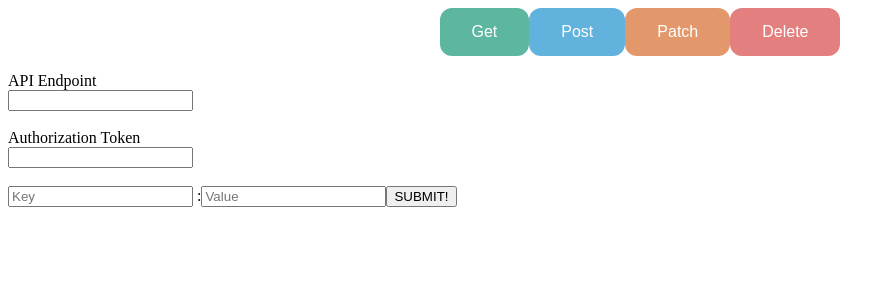
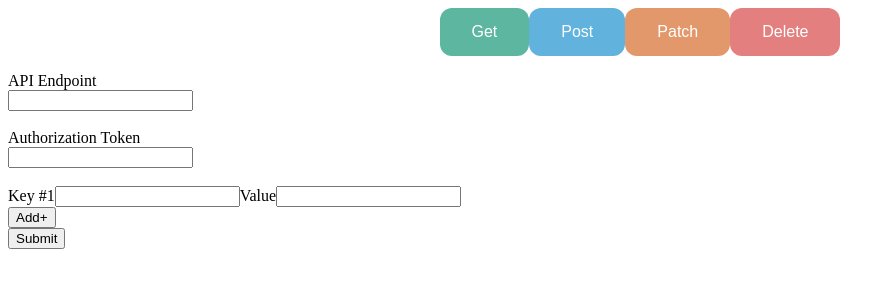
Before and after one commit to bitly/winterns2020, a React app: page / in a window 1280 px wide. Both pictures are taken after a click on the button "Get". Shown: the top 300 px of the page, without its empty margins (0-895 px from the left). Built offline with nearby package versions, Linux system fonts and the light colour scheme; the HTML template or start-up script is replaced by a standard one.

Commit message:
functional add button

```diff
--- a/src/Form.jsx
+++ b/src/Form.jsx
@@ -1,6 +1,7 @@
 import React from 'react';
 import ReactDOM from 'react-dom';
 import './index.css';
+import KVInputs from "./KVInputs.jsx";
 
 export default class Form extends React.Component {
  constructor(props) {
@@ -8,21 +9,38 @@ export default class Form extends React.Component {
     this.state = {
         authToken: ' ',
         apiEndpoint: '',
-        key: '',
-        value: '',
+        newKeyVal: [{key:"", value:""}],
     };
     this.handleChange = this.handleChange.bind(this);
+    this.handleSubmit = this.handleSubmit.bind(this);
+    this.handleKeyValueChange - this.handleKeyValueChange.bind(this);
   }
 
   handleChange(event) {
-    this.setState({ [event.target.name]: event.target.value }
-        )};
+     this.setState({ [event.target.name]: event.target.value })
+}
+
+addKeyVal = (event) => {
+    console.log("WE CLICKED THE ADD BUTTON")
+    this.setState((prevState) => ({
+      newKeyVal: [...prevState.newKeyVal, {key:"", value:""}],
+    }));
+}
+
+ handleSubmit(event) {
+    alert('Form Submitted');
+    event.preventDefault();
+    }
+
+handleKeyValueChange(event, type) {
+    console.log(type);
+}
 
 render(){
+    let{authToken, apiEndpoint, newKeyVal} = this.state
     return (
        <div>
-           <form>
-                <label>API Endpoint</label><br />
+            <label>API Endpoint</label><br />
                     <input
                     type="text" name='apiEndpoint'onChange={this.handleChange}
                     /> <br /> <br />
@@ -30,18 +48,9 @@ render(){
                 <input
                 type="text" name='authToken' onChange={this.handleChange}
             /> <br /> <br />
-            <input
-            placeholder= "Key"
-            type="text" name='key' onChange={this.handleChange}
-            /> :
-            <input
-            placeholder= "Value"
-            type="text" name='key' onChange={this.handleChange}
-            />
-             <button
-             onClick={this.handleClick}>SUBMIT!
-             </button>
-           </form>
+            <KVInputs handleChange={this.handleKeyValueChange} newKeyVal={newKeyVal}/>
+             <button onClick={this.addKeyVal}>Add+</button>
+              <br /> <input onSubmit={this.handleSubmit} type="submit" value="Submit" />
 
        </div>
     )
--- /dev/null
+++ b/src/KVInputs.jsx
@@ -0,0 +1,34 @@
+import React from "react"
+
+const KVInputs = (props) => {
+    return (
+        props.newKeyVal.map((val, idx) => {
+            let keyId = `key-${idx}`, ValueId = `value-${idx}`
+            return (
+                <div key={idx}>
+                    <label htmlFor={keyId}>{`Key #${idx + 1}`}</label>
+                    <input
+                        type="text"
+                        name={keyId}
+                        data-id={idx}
+                        id={keyId}
+                        className="key"
+                        onChange={(e) => props.handleChange(e, 'key')}
+                    />
+                    <label htmlFor={ValueId}>Value</label>
+                    <input
+                        type="text"
+                        name={ValueId}
+                        data-id={idx}
+                        id={ValueId}
+                        className="value"
+                        onChange={(e) => props.handleChange(e, 'value')}
+                    />
+                </div>
+             )
+          })
+
+    )
+}
+
+export default KVInputs
--- a/src/index.jsx
+++ b/src/index.jsx
@@ -3,14 +3,14 @@ import ReactDOM from 'react-dom';
 import './index.css';
 import axios from 'axios';
 import Form from './Form.jsx';
+import KVInputs from './KVInputs.jsx';
 
 class App extends React.Component {
     constructor(props) {
         super(props);
         this.state = {
             response: '',
-            submitButtonShown: false,
-            showForm: false
+            showForm: false,
         };
         this.handleClick = this.handleClick.bind(this);
         this.toggleButton = this.toggleButton.bind(this);
@@ -24,7 +24,7 @@ class App extends React.Component {
 
     handleClick() {
         console.log('BUTTON CLICKED')
-        const SERVER_URL = "https://5000-e75ecd90-54cc-46e0-86c6-2bb579cc2438.ws-us02.gitpod.io"
+        const SERVER_URL = "https://5000-c054af96-2044-4e31-b3db-bf67f98094c6.ws-us02.gitpod.io/"
         console.log(SERVER_URL + '/api')
         axios
             .get(SERVER_URL + '/api')
```
